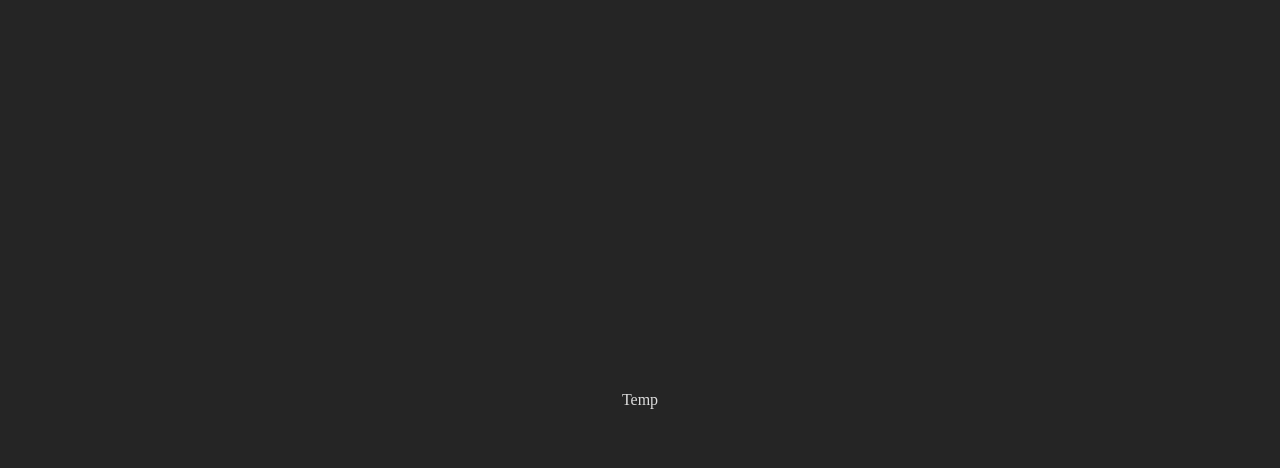
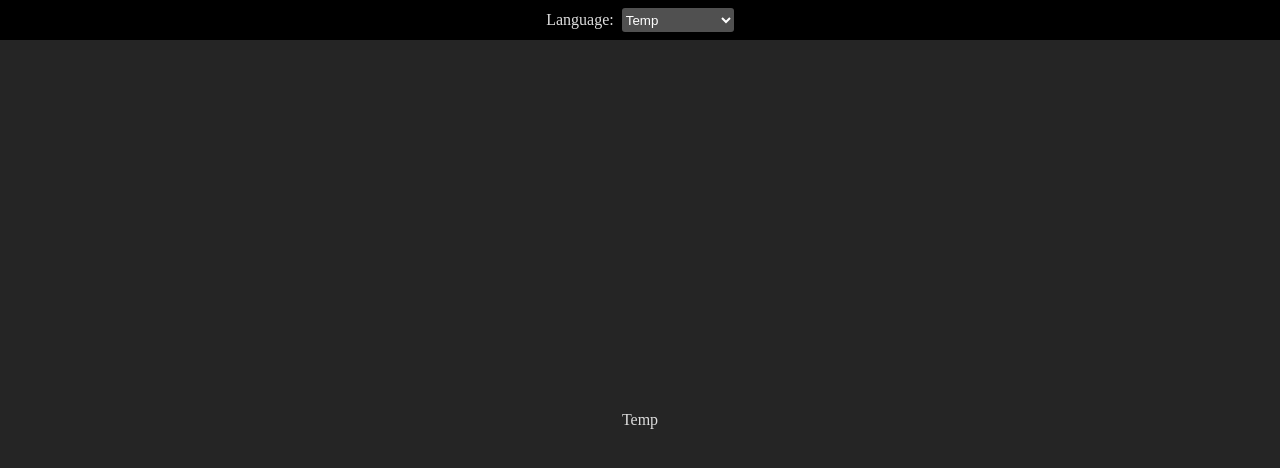
Before and after one commit to self-related/countries-rest-app, a React (Vite) app: page / in a window 1280 px wide. Shown: the top 468 px of the page. Built offline with nearby package versions, Linux system fonts and the light colour scheme.

Commit message:
Create global navbar

```diff
--- a/src/App.tsx
+++ b/src/App.tsx
@@ -1,10 +1,12 @@
 import { Outlet } from "react-router-dom";
 import styles from "./App.module.scss";
+import Navbar from "./components/Navbar";
 
 function App() {
 
   return (
     <div className={styles.app} >
+        <Navbar />
         <main className={styles.main} >
             <Outlet />
         </main>
--- /dev/null
+++ b/src/components/Navbar/index.tsx
@@ -0,0 +1,13 @@
+import styles from "./styles.module.scss";
+
+export default function Navbar() {
+
+    return (
+        <nav className={styles.nav}>
+            <p>Language:</p>
+            <select name="language" id="language">
+                <option value="temp">Temp</option>
+            </select>
+        </nav>
+    );
+}
--- /dev/null
+++ b/src/components/Navbar/styles.module.scss
@@ -0,0 +1,37 @@
+@import "/src/variables.scss";
+
+.nav {
+    font-size: 16px;
+    width: 100%;
+    height: 2.5rem;
+    background-color: black;
+
+    display: flex;
+    justify-content: center;
+    align-items: center;
+    column-gap: 0.5rem;
+
+    p {
+        margin: 0;
+    }
+
+    select {
+        background-color: #505050;
+        color: white;
+
+        border: none;
+        border-radius: 3px;
+
+        width: 7rem;
+        height: 1.5rem;
+
+        cursor: pointer;
+
+        accent-color: $accent-color;
+    }
+    select:hover {
+        background-color: #707070;
+        cursor: pointer;
+
+    }
+}
```
